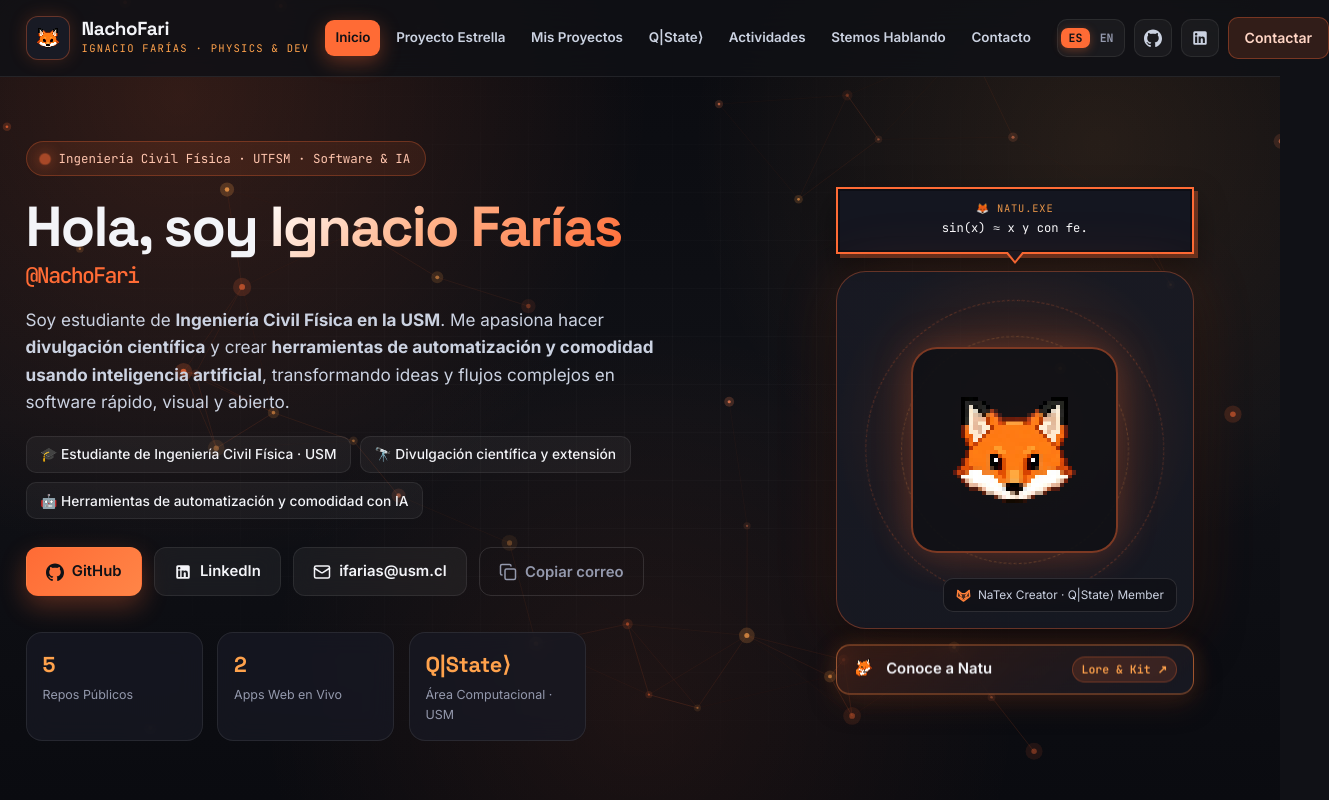
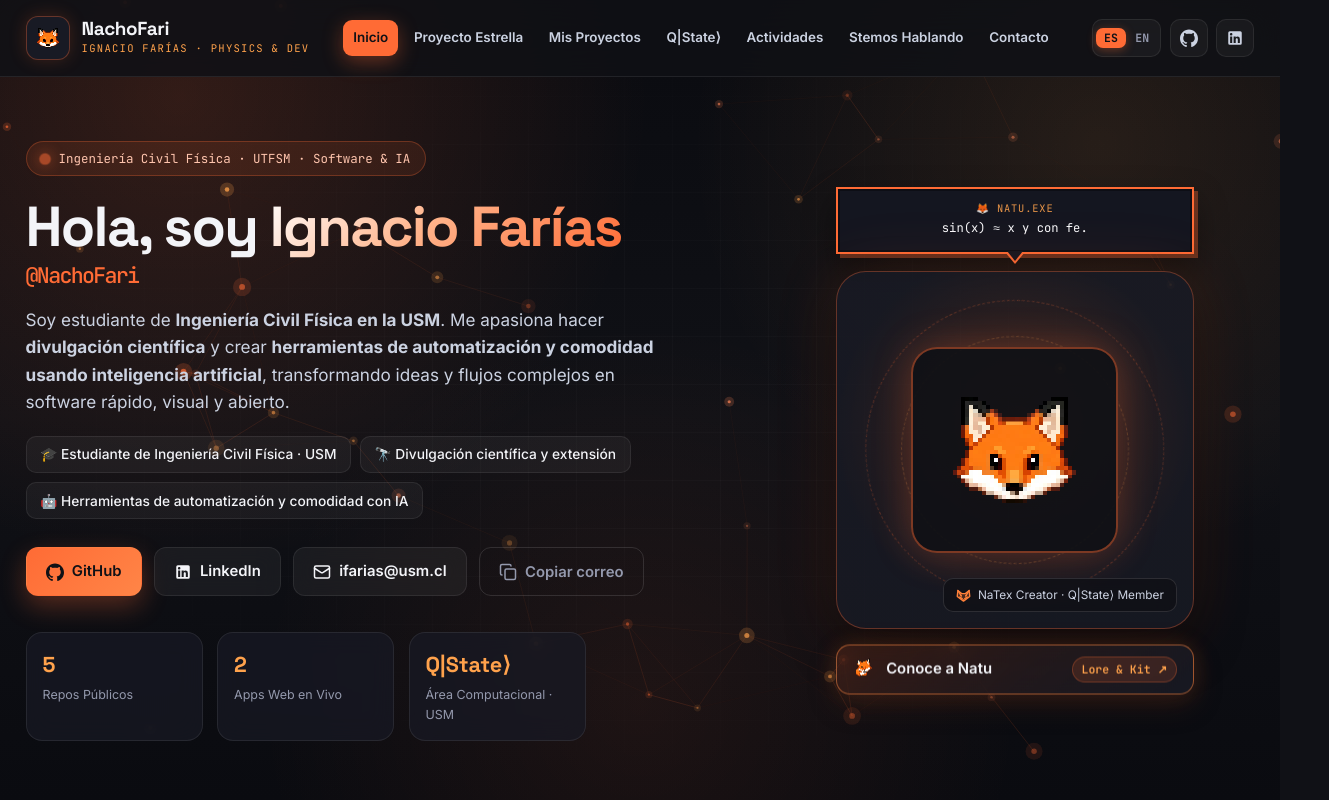
Before and after one commit to NachoFari/NachoFari.github.io, a plain HTML site: page index.html in a window 1280 px wide. Shown: the top 800 px of the page, 1329 px wide, since content can reach past the window. Drawn offline with Linux system fonts and the light colour scheme; no server answers.

Commit message:
fix: remove non-working navbar Contactar button

```diff
--- a/index.html
+++ b/index.html
@@ -61,7 +61,6 @@
         <a href="https://www.linkedin.com/in/ignacio-farias-61a6b1273/" target="_blank" rel="noopener noreferrer" class="btn-icon" title="LinkedIn" aria-label="LinkedIn">
           <svg viewBox="0 0 24 24" fill="currentColor" aria-hidden="true"><path d="M19 3a2 2 0 0 1 2 2v14a2 2 0 0 1-2 2H5a2 2 0 0 1-2-2V5a2 2 0 0 1 2-2h14m-.5 15.5v-5.3a3.26 3.26 0 0 0-3.26-3.26c-.85 0-1.84.52-2.28 1.3v-1.11h-2.79v8.37h2.79v-4.93c0-.77.62-1.4 1.39-1.4a1.4 1.4 0 0 1 1.4 1.4v4.93h2.75M6.88 8.56a1.68 1.68 0 0 0 1.68-1.68c0-.93-.75-1.69-1.68-1.69a1.69 1.69 0 0 0-1.69 1.69c0 .93.76 1.68 1.69 1.68m1.39 9.94v-8.37H5.5v8.37h2.77z"/></svg>
         </a>
-        <a href="mailto:ifarias@usm.cl" class="btn-nav-cta" data-i18n="nav.cta">Contactar</a>
         <button class="mobile-menu-btn" id="mobileMenuBtn" aria-label="Abrir menú" data-i18n-aria="nav.openMenu" aria-expanded="false">
           <span></span><span></span><span></span>
         </button>
--- a/js/i18n.js
+++ b/js/i18n.js
@@ -26,7 +26,6 @@
       'nav.actividades': 'Actividades',
       'nav.podcast': 'Stemos Hablando',
       'nav.contacto': 'Contacto',
-      'nav.cta': 'Contactar',
       'nav.openMenu': 'Abrir menú',
       'nav.langAria': 'Cambiar idioma entre Español e Inglés',
       'nav.langTitle': 'Switch to English',
@@ -249,7 +248,6 @@
       'nav.actividades': 'Activities',
       'nav.podcast': 'Stemos Hablando',
       'nav.contacto': 'Contact',
-      'nav.cta': 'Get in Touch',
       'nav.openMenu': 'Open menu',
       'nav.langAria': 'Switch language between Spanish and English',
       'nav.langTitle': 'Cambiar a Español',
```
